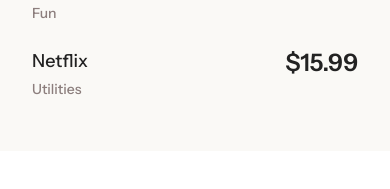
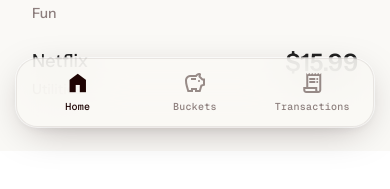
Before and after one commit to abenson07/00-budget, a Next.js app: page / in a window 390 px wide. Shown: the part 701-890 px from the top of the page. Before the commit the page ends 852 px from the top, so only its background shows below. Built offline with nearby package versions, Linux system fonts and the light colour scheme; no server answers; the database is empty; a web font is replaced by a local one.

Commit message:
feat(layout): integrate MobileAppShell into RootLayout for enhanced mobile experience
- Import MobileAppShell component and wrap children within BudgetSyncProvider to improve layout on mobile devices.
- Add Material Symbols font link in the head for better icon support.

```diff
--- a/src/app/layout.tsx
+++ b/src/app/layout.tsx
@@ -1,6 +1,7 @@
 import type { Metadata } from "next";
 import { Geist, Geist_Mono, Instrument_Sans, Instrument_Serif } from "next/font/google";
 import { BudgetSyncProvider } from "@/components/BudgetSyncProvider";
+import { MobileAppShell } from "@/components/MobileAppShell";
 import "./globals.css";
 
 const geistSans = Geist({
@@ -39,8 +40,16 @@
       lang="en"
       className={`${geistSans.variable} ${geistMono.variable} ${instrumentSerif.variable} ${instrumentSans.variable} h-full antialiased`}
     >
+      <head>
+        <link
+          rel="stylesheet"
+          href="https://fonts.googleapis.com/css2?family=Material+Symbols+Outlined:opsz,wght,FILL,GRAD@24,400,0,0"
+        />
+      </head>
       <body className="min-h-full flex flex-col">
-        <BudgetSyncProvider>{children}</BudgetSyncProvider>
+        <BudgetSyncProvider>
+          <MobileAppShell>{children}</MobileAppShell>
+        </BudgetSyncProvider>
       </body>
     </html>
   );
--- /dev/null
+++ b/src/components/MobileAppShell.tsx
@@ -0,0 +1,38 @@
+"use client";
+
+import type { ReactNode } from "react";
+import { usePathname } from "next/navigation";
+import { MobileBottomNav } from "@/components/MobileBottomNav";
+
+function shouldShowMobileNav(pathname: string) {
+  if (pathname.startsWith("/test")) return false;
+  if (pathname === "/") return true;
+  if (pathname.startsWith("/buckets")) return true;
+  if (
+    pathname.startsWith("/transactions") ||
+    pathname.startsWith("/transaction/")
+  ) {
+    return true;
+  }
+  return false;
+}
+
+export function MobileAppShell({ children }: { children: ReactNode }) {
+  const pathname = usePathname() ?? "";
+  const showNav = shouldShowMobileNav(pathname);
+
+  return (
+    <>
+      <div
+        className={
+          showNav
+            ? "max-md:pb-[calc(5.25rem+env(safe-area-inset-bottom))]"
+            : undefined
+        }
+      >
+        {children}
+      </div>
+      {showNav ? <MobileBottomNav /> : null}
+    </>
+  );
+}
--- /dev/null
+++ b/src/components/MobileBottomNav.tsx
@@ -0,0 +1,86 @@
+"use client";
+
+import Link from "next/link";
+import { usePathname } from "next/navigation";
+import { appRoutes } from "@/lib/routes";
+
+function TabIcon({
+  name,
+  filled,
+}: {
+  name: string;
+  filled: boolean;
+}) {
+  return (
+    <span
+      className="material-symbols-outlined text-[26px] leading-none transition-[font-variation-settings,color] duration-200"
+      style={{
+        fontVariationSettings: filled
+          ? "'FILL' 1, 'wght' 500, 'GRAD' 0, 'opsz' 24"
+          : "'FILL' 0, 'wght' 400, 'GRAD' 0, 'opsz' 24",
+      }}
+      aria-hidden
+    >
+      {name}
+    </span>
+  );
+}
+
+export function MobileBottomNav() {
+  const pathname = usePathname() ?? "";
+
+  const onHome = pathname === "/";
+  const onBuckets = pathname.startsWith("/buckets");
+  const onTransactions =
+    pathname.startsWith("/transactions") || pathname.startsWith("/transaction/");
+
+  const tabClass = (active: boolean) =>
+    [
+      "flex min-w-0 flex-1 flex-col items-center justify-center gap-1 rounded-xl py-2 transition-colors",
+      active
+        ? "text-[#1e0403]"
+        : "text-[#1e0403]/45 active:bg-black/[0.04]",
+    ].join(" ");
+
+  const labelClass = (active: boolean) =>
+    [
+      "max-w-full truncate font-mono text-[10px] font-medium tracking-wide",
+      active ? "text-[#1e0403]" : "text-[#1e0403]/50",
+    ].join(" ");
+
+  return (
+    <nav
+      className="pointer-events-none fixed inset-x-0 bottom-0 z-50 flex justify-center max-md:pb-[max(0.75rem,env(safe-area-inset-bottom))] md:hidden"
+      aria-label="Primary"
+    >
+      <div className="pointer-events-auto mx-4 mb-1 w-full max-w-md">
+        <div className="flex items-stretch justify-between gap-1 rounded-[1.35rem] border border-[#1e0403]/[0.08] bg-[#faf9f6]/[0.82] px-1 py-1 shadow-[0_10px_40px_-12px_rgba(30,4,3,0.35),0_4px_14px_-6px_rgba(0,0,0,0.12)] backdrop-blur-xl backdrop-saturate-150 ring-1 ring-white/60">
+          <Link
+            href={appRoutes.home}
+            className={tabClass(onHome)}
+            aria-current={onHome ? "page" : undefined}
+          >
+            <TabIcon name="home" filled={onHome} />
+            <span className={labelClass(onHome)}>Home</span>
+          </Link>
+          <Link
+            href={appRoutes.buckets}
+            className={tabClass(onBuckets)}
+            aria-current={onBuckets ? "page" : undefined}
+          >
+            <TabIcon name="savings" filled={onBuckets} />
+            <span className={labelClass(onBuckets)}>Buckets</span>
+          </Link>
+          <Link
+            href={appRoutes.transactions}
+            className={tabClass(onTransactions)}
+            aria-current={onTransactions ? "page" : undefined}
+          >
+            <TabIcon name="receipt_long" filled={onTransactions} />
+            <span className={labelClass(onTransactions)}>Transactions</span>
+          </Link>
+        </div>
+      </div>
+    </nav>
+  );
+}
```
